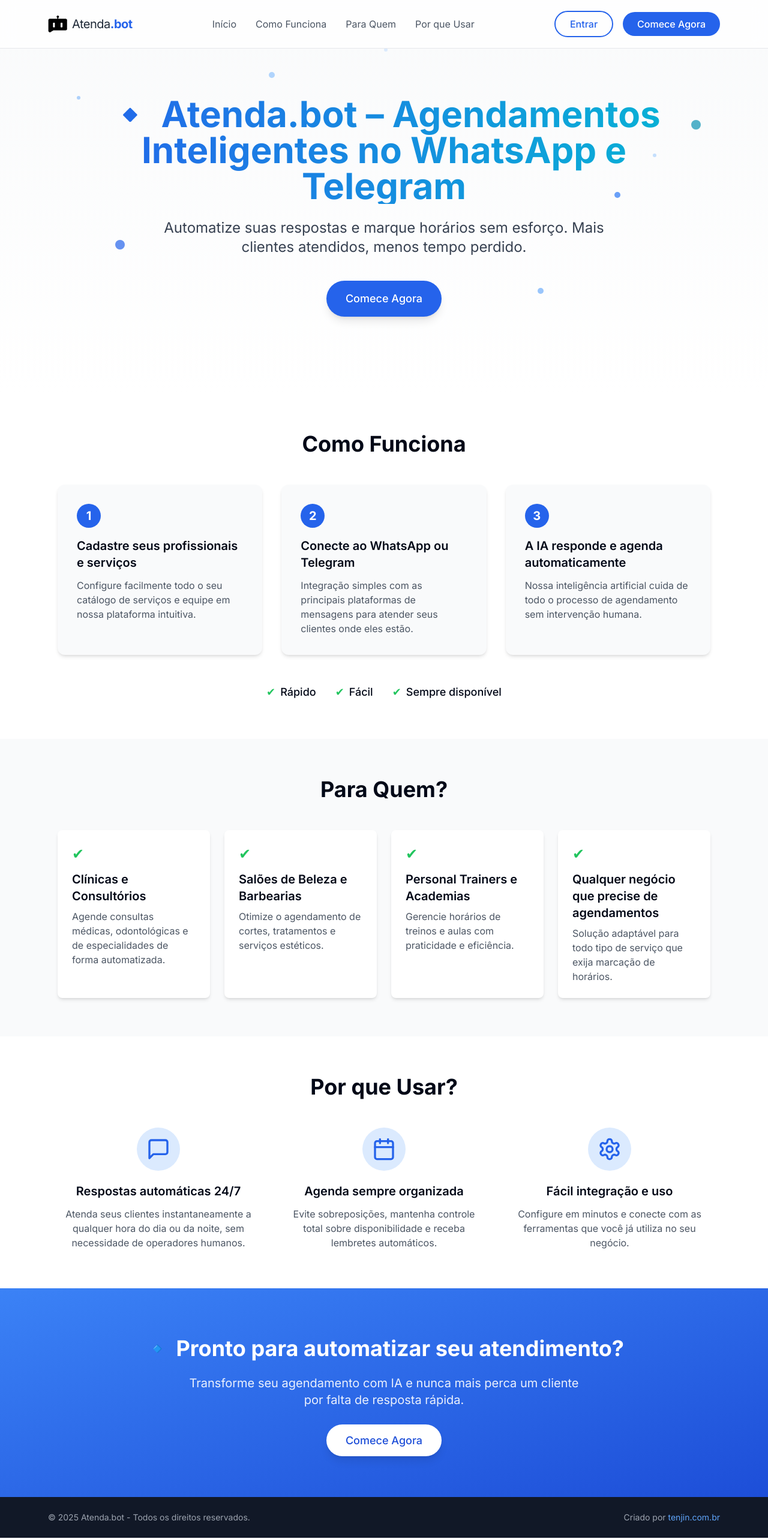
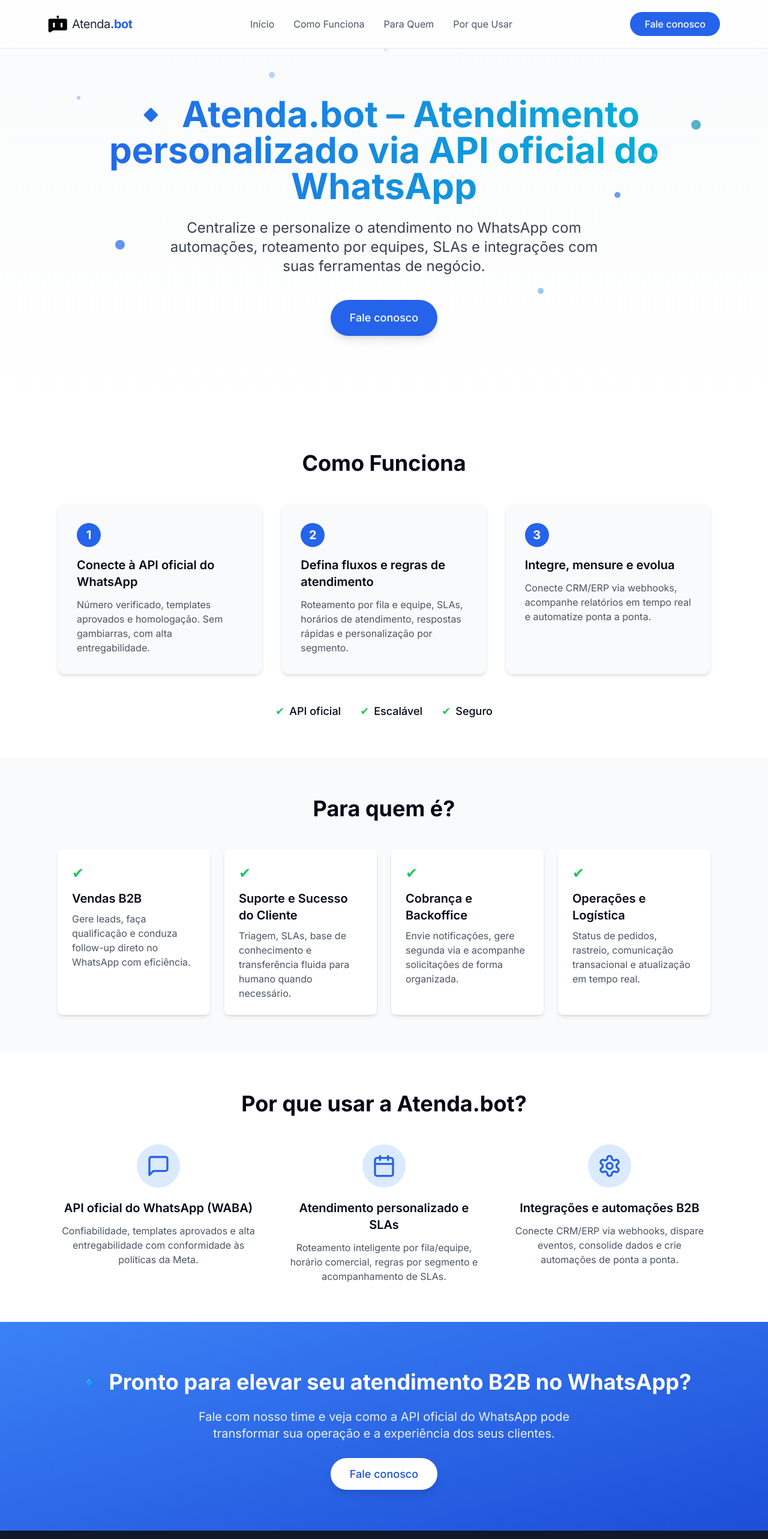
Before and after one commit to TenjinAI/atenda-bot-landing, a Next.js app: page / in a window 1280 px wide. Shown: the top 2566 px of the page at 60% size. Built offline with nearby package versions, Linux system fonts and the light colour scheme.

Commit message:
Update landing page content and structure for Atenda.bot, including new sections, improved messaging, and added privacy policy and cookie policy pages. Adjusted layout components and integrated Iubenda scripts for compliance.

```diff
--- a/app/components/AppBar.tsx
+++ b/app/components/AppBar.tsx
@@ -1,7 +1,6 @@
 "use client"
 
 import React from 'react'
-import Link from 'next/link'
 import Image from 'next/image'
 
 const AppBar = () => {
@@ -68,18 +67,12 @@ const AppBar = () => {
         </div>
 
         <div className="flex items-center space-x-4">
-          <Link
-            href="https://www.app.atenda.bot/login"
-            className="px-6 py-2 text-blue-600 font-medium border-2 border-blue-600 rounded-full hover:bg-blue-50 transition-colors"
+          <a
+            href="mailto:contato@atenda.bot?subject=Contato%20-%20Atenda.bot&body=Ol%C3%A1%2C%20gostaria%20de%20saber%20mais%20sobre%20a%20solu%C3%A7%C3%A3o%20de%20atendimento%20B2B%20via%20API%20oficial%20do%20WhatsApp."
+            className="px-6 py-2 text-white font-medium bg-blue-600 rounded-full hover:bg-blue-700 transition-colors"
           >
-            Entrar
-          </Link>
-          <button
-            onClick={() => scrollToSection('contato')}
-            className="px-6 py-2 text-white font-medium bg-blue-600 rounded-full hover:bg-blue-700 transition-colors hidden md:block"
-          >
-            Comece Agora
-          </button>
+            Fale conosco
+          </a>
         </div>
       </nav>
     </header>
--- a/app/components/FinalCTASection.tsx
+++ b/app/components/FinalCTASection.tsx
@@ -7,16 +7,16 @@ const FinalCTASection = () => {
     <section id="contato" className="w-full py-20 px-4 bg-gradient-to-br from-blue-500 to-blue-700 text-white">
       <div className="container max-w-6xl mx-auto text-center">
         <h2 className="text-3xl md:text-4xl font-bold mb-6">
-          🔹 Pronto para automatizar seu atendimento?
+          🔹 Pronto para elevar seu atendimento B2B no WhatsApp?
         </h2>
         <p className="text-xl mb-10 max-w-2xl mx-auto opacity-90">
-          Transforme seu agendamento com IA e nunca mais perca um cliente por falta de resposta rápida.
+          Fale com nosso time e veja como a API oficial do WhatsApp pode transformar sua operação e a experiência dos seus clientes.
         </p>
         <a
-          href="https://www.app.atenda.bot/login"
+          href="mailto:contato@atenda.bot?subject=Contato%20-%20Atenda.bot&body=Ol%C3%A1%2C%20gostaria%20de%20conversar%20sobre%20atendimento%20B2B%20no%20WhatsApp%20(API%20oficial)."
           className="px-8 py-4 text-lg font-medium bg-white text-blue-700 rounded-full hover:bg-gray-100 transition-colors shadow-lg hover:shadow-xl"
         >
-          Comece Agora
+          Fale conosco
         </a>
       </div>
     </section>
--- a/app/components/Footer.tsx
+++ b/app/components/Footer.tsx
@@ -2,6 +2,7 @@
 
 import React from 'react'
 import Link from 'next/link'
+import Script from 'next/script'
 
 const Footer = () => {
   const currentYear = new Date().getFullYear()
@@ -9,11 +10,26 @@ const Footer = () => {
   return (
     <footer className="w-full py-6 bg-gray-900 text-gray-400">
       <div className="container max-w-6xl mx-auto px-4">
-        <div className="flex flex-col md:flex-row justify-between items-center">
-          <div className="mb-4 md:mb-0">
+        <div className="flex flex-col md:flex-row justify-between items-center gap-4">
+          <div className="mb-2 md:mb-0">
             <p className="text-sm">© {currentYear} Atenda.bot - Todos os direitos reservados.</p>
           </div>
-          <div className="text-sm">
+          <div className="flex flex-wrap items-center gap-4">
+            <a
+              href="https://www.iubenda.com/privacy-policy/73254949"
+              className="iubenda-white iubenda-noiframe iubenda-embed"
+              title="Política de Privacidade"
+            >
+              Política de Privacidade
+            </a>
+            <a
+              href="https://www.iubenda.com/privacy-policy/73254949/cookie-policy"
+              className="iubenda-white iubenda-noiframe iubenda-embed"
+              title="Política de Cookies"
+            >
+              Política de Cookies
+            </a>
+            <span className="text-sm">
               Criado por{' '}
               <Link
                 href="https://tenjin.com.br"
@@ -23,9 +39,11 @@ const Footer = () => {
               >
                 tenjin.com.br
               </Link>
+            </span>
           </div>
         </div>
       </div>
+      <Script src="https://cdn.iubenda.com/iubenda.js" strategy="afterInteractive" />
     </footer>
   )
 }
--- a/app/components/ForWhomSection.tsx
+++ b/app/components/ForWhomSection.tsx
@@ -4,31 +4,31 @@ const ForWhomSection = () => {
   return (
     <section id="for-whom" className="w-full py-16 px-4 bg-gray-50">
       <div className="container max-w-6xl mx-auto">
-        <h2 className="text-3xl md:text-4xl font-bold text-center mb-12">Para Quem?</h2>
+        <h2 className="text-3xl md:text-4xl font-bold text-center mb-12">Para quem é?</h2>
 
         <div className="grid grid-cols-1 md:grid-cols-2 lg:grid-cols-4 gap-6">
           <div className="bg-white rounded-lg p-6 shadow-md hover:shadow-lg transition-shadow">
             <div className="text-green-500 text-2xl mb-3">✔</div>
-            <h3 className="text-xl font-semibold mb-2">Clínicas e Consultórios</h3>
-            <p className="text-gray-600">Agende consultas médicas, odontológicas e de especialidades de forma automatizada.</p>
+            <h3 className="text-xl font-semibold mb-2">Vendas B2B</h3>
+            <p className="text-gray-600">Gere leads, faça qualificação e conduza follow-up direto no WhatsApp com eficiência.</p>
           </div>
 
           <div className="bg-white rounded-lg p-6 shadow-md hover:shadow-lg transition-shadow">
             <div className="text-green-500 text-2xl mb-3">✔</div>
-            <h3 className="text-xl font-semibold mb-2">Salões de Beleza e Barbearias</h3>
-            <p className="text-gray-600">Otimize o agendamento de cortes, tratamentos e serviços estéticos.</p>
+            <h3 className="text-xl font-semibold mb-2">Suporte e Sucesso do Cliente</h3>
+            <p className="text-gray-600">Triagem, SLAs, base de conhecimento e transferência fluida para humano quando necessário.</p>
           </div>
 
           <div className="bg-white rounded-lg p-6 shadow-md hover:shadow-lg transition-shadow">
             <div className="text-green-500 text-2xl mb-3">✔</div>
-            <h3 className="text-xl font-semibold mb-2">Personal Trainers e Academias</h3>
-            <p className="text-gray-600">Gerencie horários de treinos e aulas com praticidade e eficiência.</p>
+            <h3 className="text-xl font-semibold mb-2">Cobrança e Backoffice</h3>
+            <p className="text-gray-600">Envie notificações, gere segunda via e acompanhe solicitações de forma organizada.</p>
           </div>
 
           <div className="bg-white rounded-lg p-6 shadow-md hover:shadow-lg transition-shadow">
             <div className="text-green-500 text-2xl mb-3">✔</div>
-            <h3 className="text-xl font-semibold mb-2">Qualquer negócio que precise de agendamentos</h3>
-            <p className="text-gray-600">Solução adaptável para todo tipo de serviço que exija marcação de horários.</p>
+            <h3 className="text-xl font-semibold mb-2">Operações e Logística</h3>
+            <p className="text-gray-600">Status de pedidos, rastreio, comunicação transacional e atualização em tempo real.</p>
           </div>
         </div>
       </div>
--- a/app/components/HeroSection.tsx
+++ b/app/components/HeroSection.tsx
@@ -7,7 +7,7 @@ const HeroSection = () => {
     <section id="hero" className="w-full pt-32 pb-20 px-4 flex flex-col items-center justify-center bg-gradient-to-b from-gray-50 to-white md:pt-40 md:pb-32">
       <div className="container max-w-6xl mx-auto text-center">
         <h1 className="text-4xl md:text-6xl font-bold mb-6 bg-clip-text text-transparent bg-gradient-to-r from-blue-600 to-cyan-500">
-          🔹 Atenda.bot – Agendamentos Inteligentes no WhatsApp e Telegram
+          🔹 Atenda.bot – Atendimento personalizado via API oficial do WhatsApp
         </h1>
         {/* Floating Dots and Lines */}
         <div className="absolute inset-0 overflow-hidden" style={{ zIndex: 2 }}>
@@ -26,17 +26,14 @@ const HeroSection = () => {
           <div className="absolute h-4 w-4 rounded-full bg-cyan-600 animate-pulse opacity-70" style={{ top: '25%', left: '90%', animationDuration: '6.5s' }}></div>
         </div>
         <p className="text-xl md:text-2xl text-gray-700 mb-10 max-w-3xl mx-auto">
-          Automatize suas respostas e marque horários sem esforço. Mais clientes atendidos, menos tempo perdido.
+          Centralize e personalize o atendimento no WhatsApp com automações, roteamento por equipes, SLAs e integrações com suas ferramentas de negócio.
         </p>
-        <button
-          onClick={() => {
-            const element = document.getElementById('contato')
-            element?.scrollIntoView({ behavior: 'smooth' })
-          }}
-          className="px-8 py-4 text-lg font-medium text-white bg-blue-600 rounded-full hover:bg-blue-700 transition-colors shadow-lg hover:shadow-xl"
+        <a
+          href="mailto:contato@atenda.bot?subject=Contato%20-%20Atenda.bot&body=Ol%C3%A1%2C%20gostaria%20de%20conhecer%20a%20solu%C3%A7%C3%A3o%20de%20atendimento%20B2B%20via%20API%20oficial%20do%20WhatsApp."
+          className="inline-block px-8 py-4 text-lg font-medium text-white bg-blue-600 rounded-full hover:bg-blue-700 transition-colors shadow-lg hover:shadow-xl"
         >
-          Comece Agora
-        </button>
+          Fale conosco
+        </a>
       </div>
     </section>
   )
--- a/app/components/HowItWorksSection.tsx
+++ b/app/components/HowItWorksSection.tsx
@@ -9,35 +9,35 @@ const HowItWorksSection = () => {
         <div className="grid grid-cols-1 md:grid-cols-3 gap-8 mb-12">
           <div className="bg-gray-50 rounded-xl p-8 shadow-md hover:shadow-lg transition-shadow">
             <div className="bg-blue-600 text-white w-10 h-10 rounded-full flex items-center justify-center font-bold text-xl mb-4">1</div>
-            <h3 className="text-xl font-semibold mb-3">Cadastre seus profissionais e serviços</h3>
-            <p className="text-gray-600">Configure facilmente todo o seu catálogo de serviços e equipe em nossa plataforma intuitiva.</p>
+            <h3 className="text-xl font-semibold mb-3">Conecte à API oficial do WhatsApp</h3>
+            <p className="text-gray-600">Número verificado, templates aprovados e homologação. Sem gambiarras, com alta entregabilidade.</p>
           </div>
 
           <div className="bg-gray-50 rounded-xl p-8 shadow-md hover:shadow-lg transition-shadow">
             <div className="bg-blue-600 text-white w-10 h-10 rounded-full flex items-center justify-center font-bold text-xl mb-4">2</div>
-            <h3 className="text-xl font-semibold mb-3">Conecte ao WhatsApp ou Telegram</h3>
-            <p className="text-gray-600">Integração simples com as principais plataformas de mensagens para atender seus clientes onde eles estão.</p>
+            <h3 className="text-xl font-semibold mb-3">Defina fluxos e regras de atendimento</h3>
+            <p className="text-gray-600">Roteamento por fila e equipe, SLAs, horários de atendimento, respostas rápidas e personalização por segmento.</p>
           </div>
 
           <div className="bg-gray-50 rounded-xl p-8 shadow-md hover:shadow-lg transition-shadow">
             <div className="bg-blue-600 text-white w-10 h-10 rounded-full flex items-center justify-center font-bold text-xl mb-4">3</div>
-            <h3 className="text-xl font-semibold mb-3">A IA responde e agenda automaticamente</h3>
-            <p className="text-gray-600">Nossa inteligência artificial cuida de todo o processo de agendamento sem intervenção humana.</p>
+            <h3 className="text-xl font-semibold mb-3">Integre, mensure e evolua</h3>
+            <p className="text-gray-600">Conecte CRM/ERP via webhooks, acompanhe relatórios em tempo real e automatize ponta a ponta.</p>
           </div>
         </div>
 
         <div className="flex flex-wrap justify-center gap-8 text-lg font-medium">
           <div className="flex items-center">
             <span className="text-green-500 mr-2">✔</span>
-            <span>Rápido</span>
+            <span>API oficial</span>
           </div>
           <div className="flex items-center">
             <span className="text-green-500 mr-2">✔</span>
-            <span>Fácil</span>
+            <span>Escalável</span>
           </div>
           <div className="flex items-center">
             <span className="text-green-500 mr-2">✔</span>
-            <span>Sempre disponível</span>
+            <span>Seguro</span>
           </div>
         </div>
       </div>
--- a/app/components/WhyUseSection.tsx
+++ b/app/components/WhyUseSection.tsx
@@ -5,31 +5,31 @@ const WhyUseSection = () => {
   return (
     <section id="why-use" className="w-full py-16 px-4 bg-white">
       <div className="container max-w-6xl mx-auto">
-        <h2 className="text-3xl md:text-4xl font-bold text-center mb-12">Por que Usar?</h2>
+        <h2 className="text-3xl md:text-4xl font-bold text-center mb-12">Por que usar a Atenda.bot?</h2>
 
         <div className="grid grid-cols-1 md:grid-cols-3 gap-10">
           <div className="flex flex-col items-center text-center">
             <div className="bg-blue-100 p-4 rounded-full mb-5">
               <MessageSquare className="w-10 h-10 text-blue-600" />
             </div>
-            <h3 className="text-xl font-semibold mb-3">Respostas automáticas 24/7</h3>
-            <p className="text-gray-600">Atenda seus clientes instantaneamente a qualquer hora do dia ou da noite, sem necessidade de operadores humanos.</p>
+            <h3 className="text-xl font-semibold mb-3">API oficial do WhatsApp (WABA)</h3>
+            <p className="text-gray-600">Confiabilidade, templates aprovados e alta entregabilidade com conformidade às políticas da Meta.</p>
           </div>
 
           <div className="flex flex-col items-center text-center">
             <div className="bg-blue-100 p-4 rounded-full mb-5">
               <Calendar className="w-10 h-10 text-blue-600" />
             </div>
-            <h3 className="text-xl font-semibold mb-3">Agenda sempre organizada</h3>
-            <p className="text-gray-600">Evite sobreposições, mantenha controle total sobre disponibilidade e receba lembretes automáticos.</p>
+            <h3 className="text-xl font-semibold mb-3">Atendimento personalizado e SLAs</h3>
+            <p className="text-gray-600">Roteamento inteligente por fila/equipe, horário comercial, regras por segmento e acompanhamento de SLAs.</p>
           </div>
 
           <div className="flex flex-col items-center text-center">
             <div className="bg-blue-100 p-4 rounded-full mb-5">
               <Settings className="w-10 h-10 text-blue-600" />
             </div>
-            <h3 className="text-xl font-semibold mb-3">Fácil integração e uso</h3>
-            <p className="text-gray-600">Configure em minutos e conecte com as ferramentas que você já utiliza no seu negócio.</p>
+            <h3 className="text-xl font-semibold mb-3">Integrações e automações B2B</h3>
+            <p className="text-gray-600">Conecte CRM/ERP via webhooks, dispare eventos, consolide dados e crie automações de ponta a ponta.</p>
           </div>
         </div>
       </div>
--- a/app/layout.tsx
+++ b/app/layout.tsx
@@ -1,12 +1,13 @@
 import type { Metadata } from 'next'
 import { Inter } from 'next/font/google'
+import Script from 'next/script'
 import '../styles/globals.css'
 
 const inter = Inter({ subsets: ['latin'] })
 
 export const metadata: Metadata = {
-  title: 'Atenda.bot - Agendamentos Inteligentes no WhatsApp e Telegram',
-  description: 'Automatize suas respostas e marque horários sem esforço. Mais clientes atendidos, menos tempo perdido.',
+  title: 'Atenda.bot - Atendimento via API oficial do WhatsApp',
+  description: 'Solução profissional para atendimento ao cliente B2B no WhatsApp: automações, roteamento, SLAs e integrações com suas ferramentas.',
 }
 
 export default function RootLayout({
@@ -16,7 +17,10 @@ export default function RootLayout({
 }) {
   return (
     <html lang="pt-BR">
-      <body className={inter.className}>{children}</body>
+      <body className={inter.className}>
+        {children}
+        <Script src="https://cdn.iubenda.com/iubenda.js" strategy="afterInteractive" />
+      </body>
     </html>
   )
 }
```
Also changed, not shown: app/politica-de-cookies/page.tsx (added, +57 -0 lines), app/politica-de-privacidade/page.tsx (added, +57 -0 lines), next.config.js (line endings or trailing spaces). Lines whose indentation alone changed are shown as unchanged.
